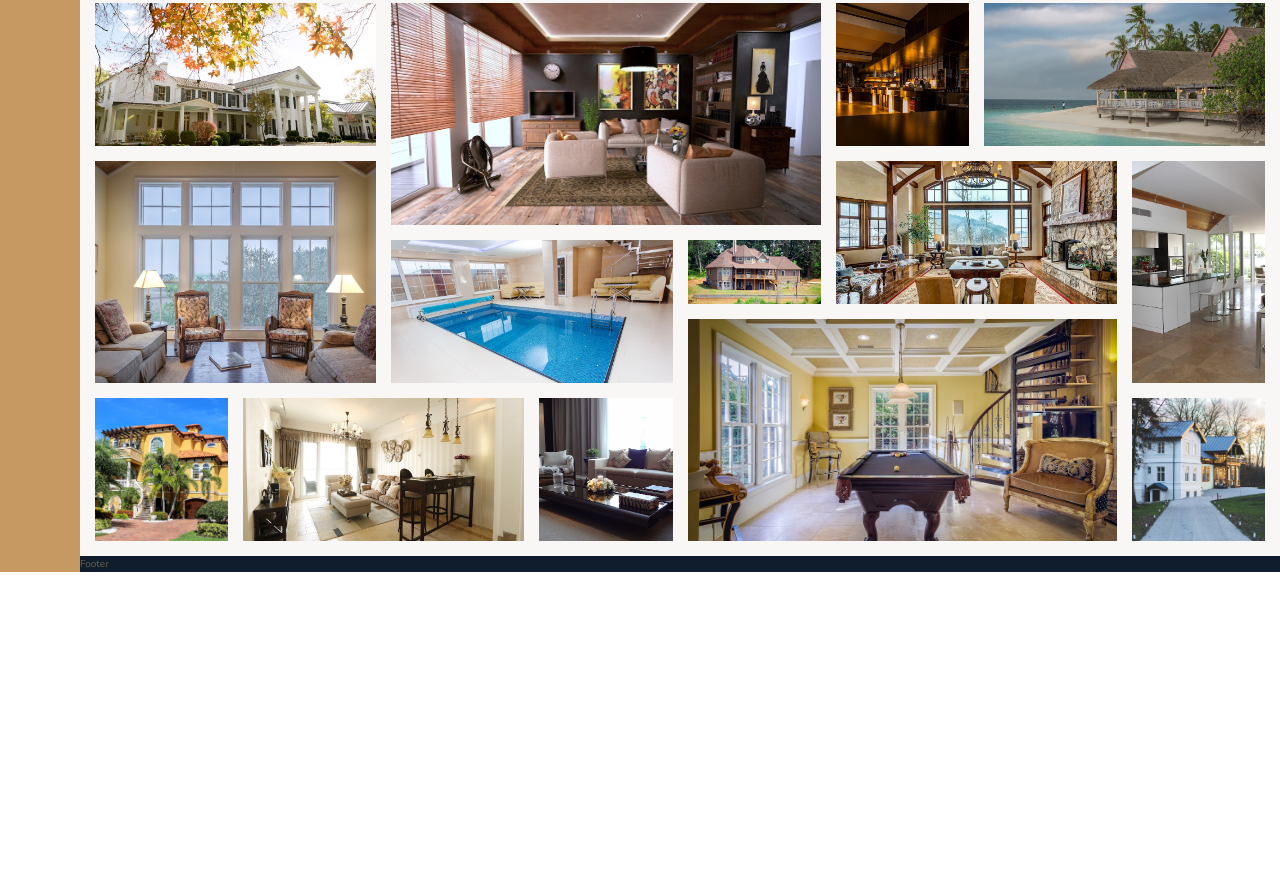
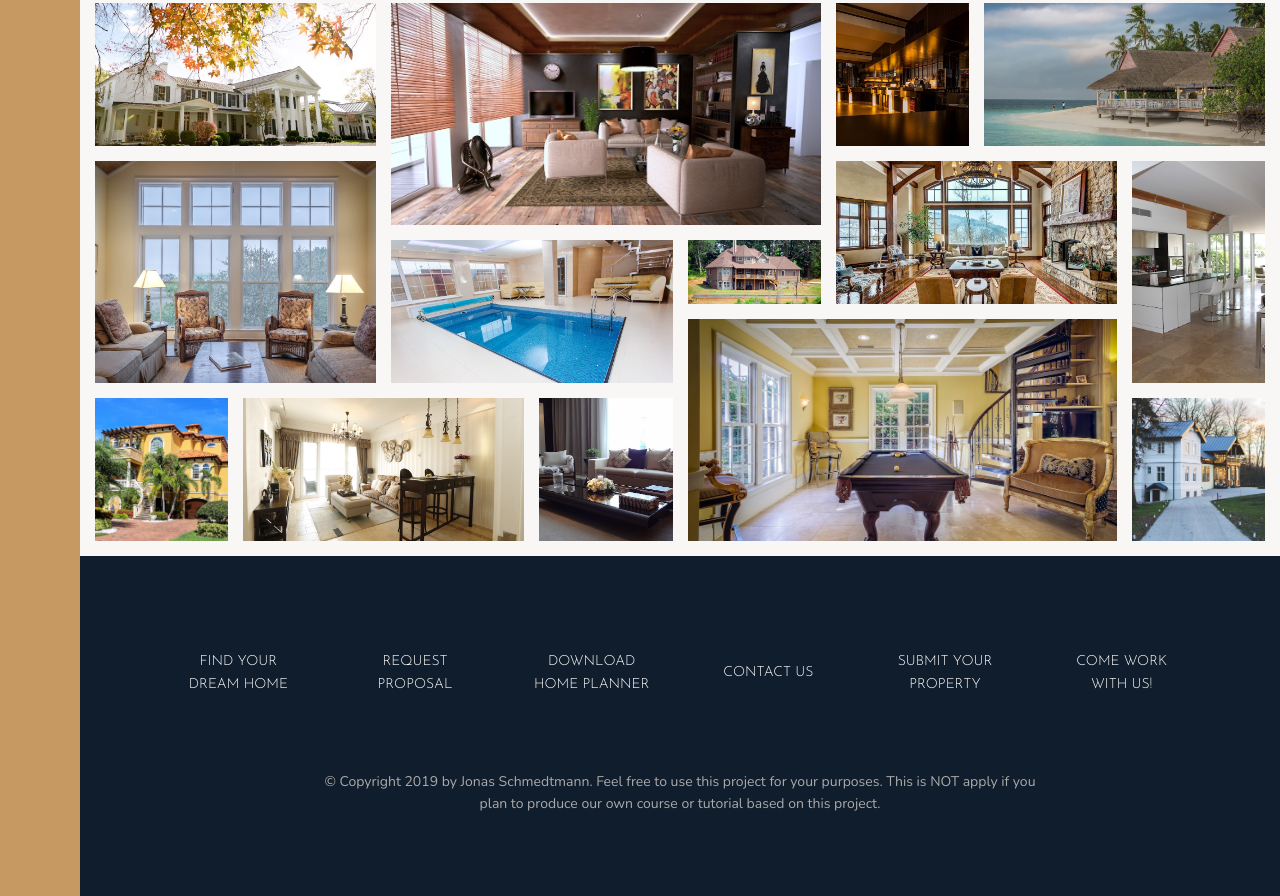
Before and after one commit to gabriel2302/Nexter-App, a website: page index.html in a window 1280 px wide. Shown: the part 3084-3980 px from the top of the page. Before the commit the page ends 3656 px from the top, so only its background shows below. Drawn offline with nearby package versions, Linux system fonts and the light colour scheme.

Commit message:
9°Commit - footer

```diff
--- a/css/style.css
+++ b/css/style.css
@@ -260,4 +260,34 @@ body {
 
 .footer {
   background-color: #101d2c;
-  grid-column: full-start / full-end; }
+  grid-column: full-start / full-end;
+  padding: 8rem; }
+
+.nav {
+  list-style: none;
+  display: grid;
+  grid-template-columns: repeat(auto-fit, minmax(15rem, 1fr));
+  grid-gap: 2rem;
+  align-items: center; }
+  .nav__link:link, .nav__link:visited {
+    font-size: 1.4rem;
+    color: #fff;
+    text-decoration: none;
+    font-family: "Josefin Sans", sans-serif;
+    text-transform: uppercase;
+    text-align: center;
+    padding: 1.5rem;
+    display: block;
+    transition: all .2s; }
+  .nav__link:hover, .nav__link:active {
+    background-color: rgba(255, 255, 255, 0.05);
+    transform: translateY(-3px); }
+
+.copyright {
+  font-size: 1.4rem;
+  color: #aaa;
+  margin-top: 6rem;
+  text-align: center;
+  margin-left: auto;
+  margin-right: auto;
+  width: 70%; }
--- a/index.html
+++ b/index.html
@@ -370,7 +370,43 @@
     </section>
 
     <footer class="footer">
-        Footer
+        <ul class="nav">
+            <li class="nav__item">
+                <a href="#" class="nav__link">
+                    Find your dream home
+                </a>
+            </li>
+            <li class="nav__item">
+                <a href="#" class="nav__link">
+                    Request proposal
+                </a>
+            </li>
+            <li class="nav__item">
+                <a href="#" class="nav__link">
+                    Download home planner
+                </a>
+            </li>
+            <li class="nav__item">
+                <a href="#" class="nav__link">
+                    Contact us
+                </a>
+            </li>
+            <li class="nav__item">
+                <a href="#" class="nav__link">
+                    Submit your property
+                </a>
+            </li>
+            <li class="nav__item">
+                <a href="#" class="nav__link">
+                    Come work with us!
+                </a>
+            </li>
+        </ul>
+        <p class="copyright">
+            &copy; Copyright 2019 by Jonas Schmedtmann. Feel free to use this project
+            for your purposes. This is NOT apply if you plan to produce our own course
+            or tutorial based on this project.
+        </p>
     </footer>
 </body>
 
```
